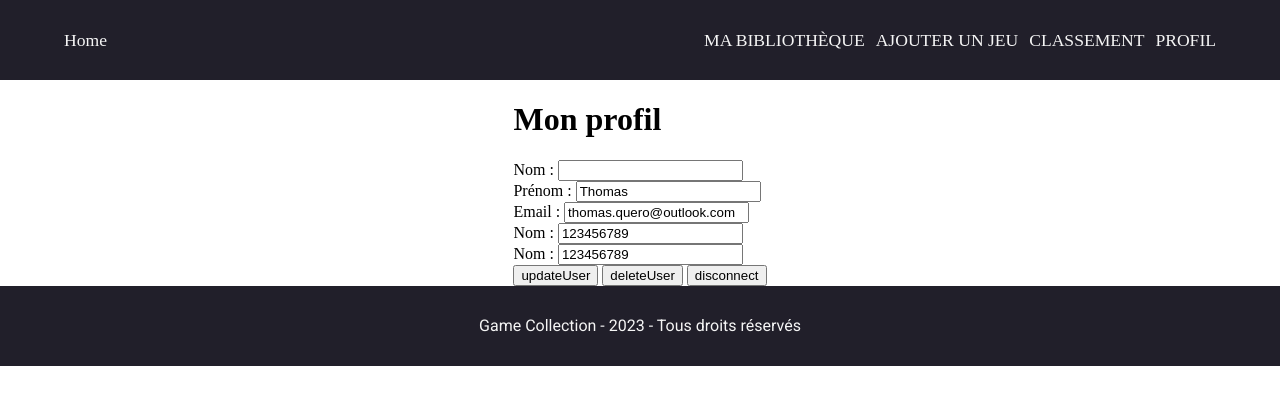
After one commit to ZotacD/game_collection, a PHP site: template app/view/profile.php in a window 1280 px wide. The commit adds this page. Shown: the top 405 px of the page. Run offline with PHP 8.4, Linux system fonts and the light colour scheme; the template is opened without the code that fills it, so the values that code supplies are empty.

Commit message:
add profile page

```diff
--- /dev/null
+++ b/app/view/profile.php
@@ -0,0 +1,50 @@
+<!DOCTYPE html>
+<html lang="en">
+
+<head>
+    <base href="<?php echo $_ENV["BASE_DIR"] ?>">
+    <meta charset="UTF-8">
+    <meta name="viewport" content="width=device-width, initial-scale=1.0">
+    <link rel="stylesheet" href="assets/css/utils.css">
+    <link rel="stylesheet" href="assets/css/profile.css">
+    <title>Document</title>
+</head>
+
+<body>
+    <?php require_once "app/view/component/header.php"; ?>
+    <class name="parent">
+        <h1>Mon profil</h1>
+
+        <form action="" method="post">
+            <div name="name">
+                <label>Nom :</label>
+                <input type="text" name="name_user" value="">
+            </div>
+            <div name="fname">
+                <label>Prénom :</label>
+                <input type="text" name="fname_user" value="Thomas">
+            </div>
+            <div name="mail">
+                <label>Email :</label>
+                <input type="text" name="mail_user" value="thomas.quero@outlook.com">
+            </div>
+            <div name="password">
+                <label>Nom :</label>
+                <input type="text" name="password_user" value="123456789">
+            </div>
+            <div name="confirmPassword">
+                <label>Nom :</label>
+                <input type="text" name="confirm_password_user" value="123456789">
+            </div>
+
+            <input type="submit" name="action" value="updateUser">
+            <input type="submit" name="action" value="deleteUser">
+            <input type="submit" name="action" value="disconnect">
+        </form>
+
+
+    </class>
+    <?php require_once "app/view/component/footer.php"; ?>
+</body>
+
+</html>
--- /dev/null
+++ b/assets/css/profile.css
@@ -0,0 +1,8 @@
+.html {
+    background-color: black;
+}
+
+.parent{
+    flex: auto;
+    flex-direction: column;
+}
--- a/db_config.php
+++ b/db_config.php
@@ -1,5 +1,5 @@
 <?php
-function dbConfig()
+function dbConnect()
 {
     $bdd = new PDO('mysql:host=' . $_ENV["DB_HOST"] . ';dbname=' . $_ENV["DB_NAME"], $_ENV["DB_USER"], $_ENV["DB_PASSWORD"], array(PDO::MYSQL_ATTR_INIT_COMMAND => 'SET NAMES utf8'));
     return $bdd;
--- a/index.php
+++ b/index.php
@@ -16,6 +16,9 @@ switch ($requestUrl) {
     case 'auth':
         require_once 'app/controller/auth.php';
         break;
+    case 'profile':
+        require_once 'app/controller/profile.php';
+        break;
     case '403':
         var_dump("403");
         break;
```
Also changed, not shown: app/controller/profile.php (added, +46 -0 lines), 1 other file.
